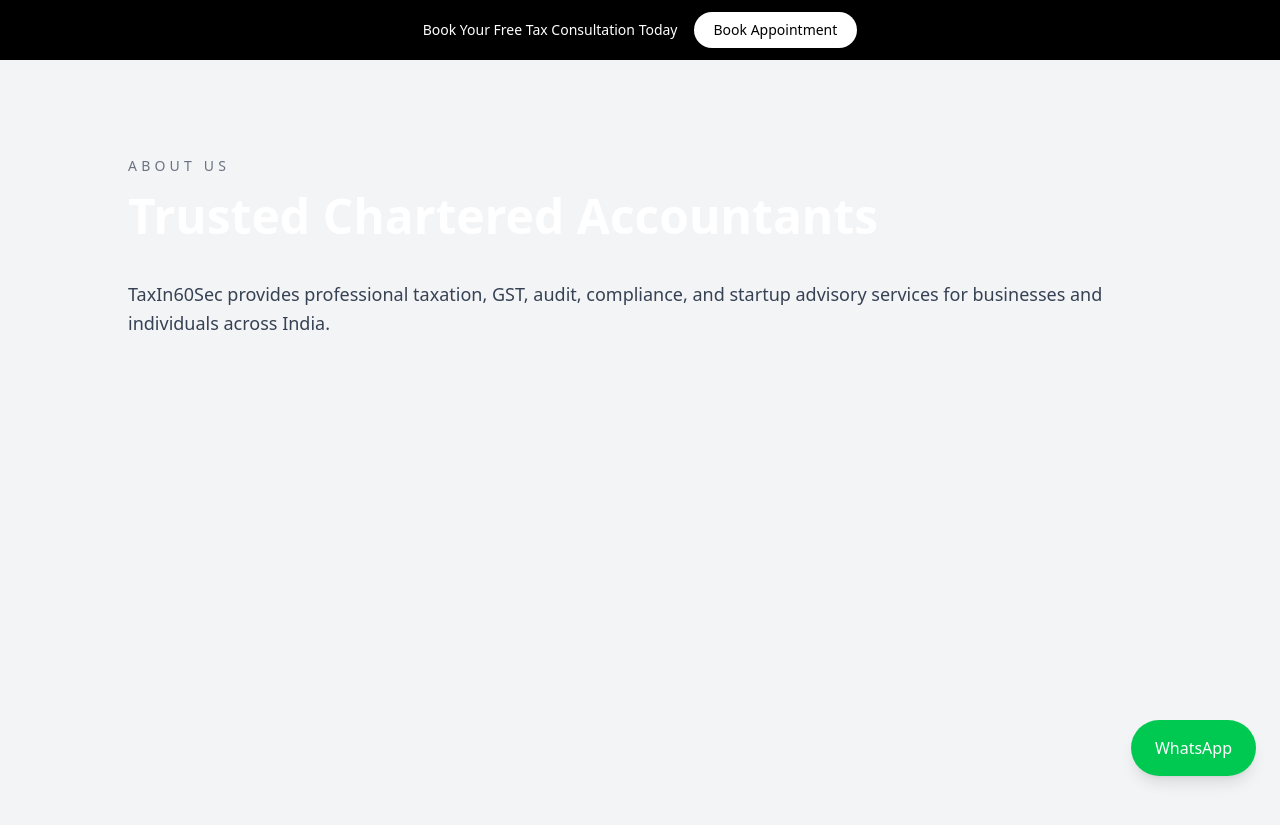
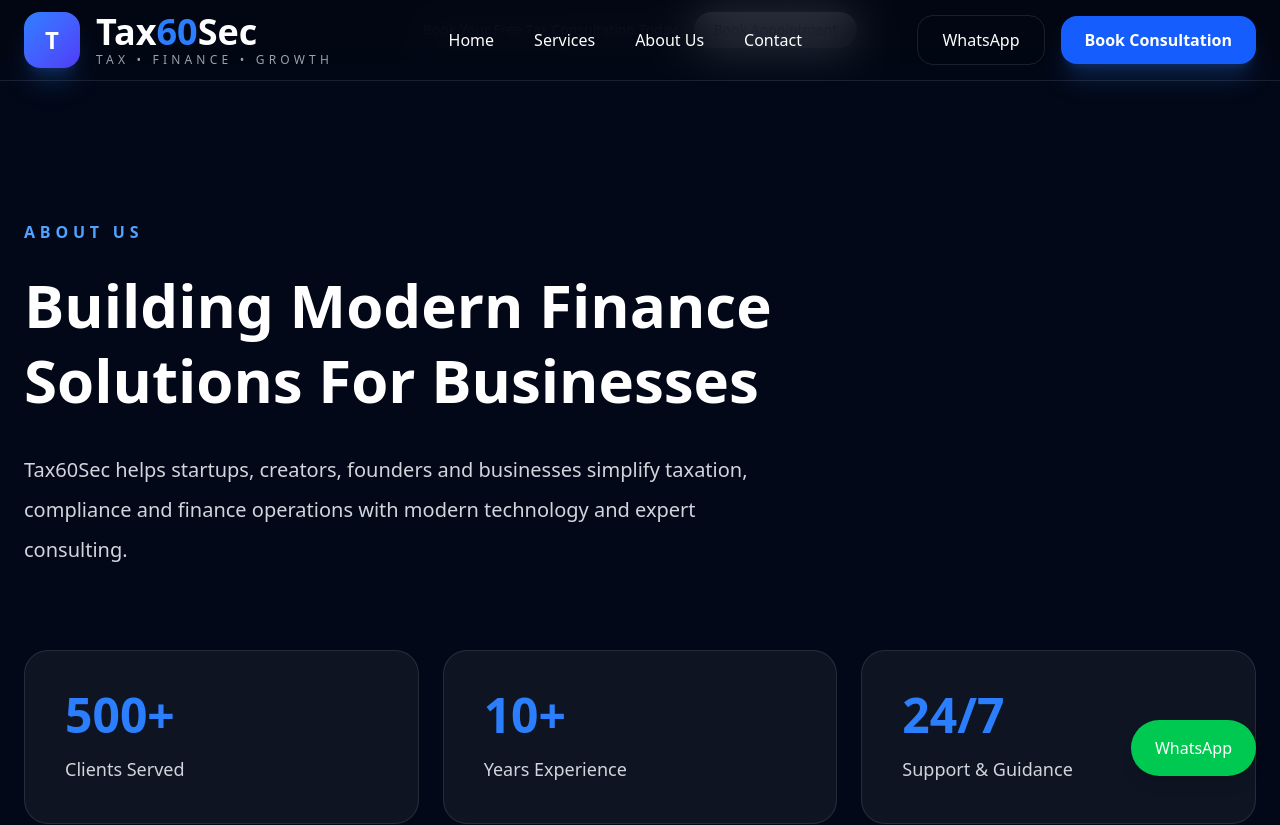
Before and after one commit to nithinreddyavula/taxin60sec, a Next.js app: page /about in a window 1280 px wide. Shown: the top 825 px of the page. Built offline with nearby package versions, Linux system fonts and the light colour scheme.

Commit message:
add smooth navigation

```diff
--- a/app/about/page.tsx
+++ b/app/about/page.tsx
@@ -1,29 +1,82 @@
-export const metadata = {
-  title: "About",
-};
+import Navbar from "@/components/Navbar";
+import Footer from "@/components/Footer";
+
 export default function AboutPage() {
 
   return (
-    <div className="min-h-screen bg-gray-100 py-24 px-6">
 
-      <div className="max-w-5xl mx-auto">
+    <main className="bg-[#020817] text-white min-h-screen">
 
-        <p className="uppercase tracking-[0.3em] text-sm text-gray-500 mb-4">
+      <Navbar />
+
+      <section className="pt-40 pb-24">
+
+        <div className="max-w-7xl mx-auto px-6">
+
+          <p className="text-blue-400 uppercase tracking-[0.3em] font-semibold">
+
             About Us
+
           </p>
 
-        <h1 className="text-5xl font-bold mb-10">
-          Trusted Chartered Accountants
+          <h1 className="mt-6 text-6xl font-bold leading-tight">
+
+            Building Modern Finance
+            <br />
+            Solutions For Businesses
+
           </h1>
 
-        <p className="text-lg text-gray-700 leading-relaxed">
-          TaxIn60Sec provides professional taxation, GST,
-          audit, compliance, and startup advisory services
-          for businesses and individuals across India.
+          <p className="mt-8 max-w-3xl text-xl text-gray-300 leading-10">
+
+            Tax60Sec helps startups, creators,
+            founders and businesses simplify taxation,
+            compliance and finance operations with modern technology
+            and expert consulting.
+
+          </p>
+
+          <div className="grid md:grid-cols-3 gap-6 mt-20">
+
+            {
+              [
+                ["500+", "Clients Served"],
+                ["10+", "Years Experience"],
+                ["24/7", "Support & Guidance"],
+              ].map((item, i) => (
+
+                <div
+                  key={i}
+                  className="bg-white/5 border border-white/10 rounded-3xl p-10"
+                >
+
+                  <h2 className="text-5xl font-bold text-blue-500">
+
+                    {item[0]}
+
+                  </h2>
+
+                  <p className="mt-4 text-gray-300 text-lg">
+
+                    {item[1]}
+
                   </p>
 
                 </div>
 
+              ))
+            }
+
           </div>
+
+        </div>
+
+      </section>
+
+      <Footer />
+
+    </main>
+
   );
+
 }
--- a/app/contact/page.tsx
+++ b/app/contact/page.tsx
@@ -1,9 +1,25 @@
+import Navbar from "@/components/Navbar";
+import Footer from "@/components/Footer";
 import Contact from "@/sections/Contact";
-import ContactInfo from "@/sections/ContactInfo";
-export const metadata = {
-  title: "Contact",
-};
+
 export default function ContactPage() {
-  <ContactInfo />
-  return <Contact />;
+
+  return (
+
+    <main className="bg-[#020817] min-h-screen text-white">
+
+      <Navbar />
+
+      <div className="pt-24">
+
+        <Contact />
+
+      </div>
+
+      <Footer />
+
+    </main>
+
+  );
+
 }
--- a/app/services/page.tsx
+++ b/app/services/page.tsx
@@ -1,55 +1,81 @@
-export const metadata = {
-  title: "Services",
-};
+import Navbar from "@/components/Navbar";
+import Footer from "@/components/Footer";
+
 export default function ServicesPage() {
 
   const services = [
-    "GST Filing",
+    "GST Registration & Filing",
     "Income Tax Filing",
-    "Business Registration",
+    "TDS Compliance",
+    "Startup Registration",
+    "Virtual CFO",
     "ROC Compliance",
     "Audit & Assurance",
-    "Startup Consulting",
+    "Business Advisory",
   ];
 
   return (
-    <div className="min-h-screen bg-gray-100 py-24 px-6">
 
-      <div className="max-w-6xl mx-auto">
+    <main className="bg-[#020817] text-white min-h-screen">
 
-        <p className="uppercase tracking-[0.3em] text-sm text-gray-500 mb-4">
-          Our Services
+      <Navbar />
+
+      <section className="pt-40 pb-24">
+
+        <div className="max-w-7xl mx-auto px-6">
+
+          <p className="text-blue-400 uppercase tracking-[0.3em] font-semibold">
+
+            Services
+
           </p>
 
-        <h1 className="text-5xl font-bold mb-16">
-          Professional Tax & Compliance Services
+          <h1 className="mt-6 text-6xl font-bold">
+
+            Complete Finance &
+            <br />
+            Tax Solutions
+
           </h1>
 
-        <div className="grid md:grid-cols-2 lg:grid-cols-3 gap-8">
+          <div className="grid md:grid-cols-2 lg:grid-cols-4 gap-6 mt-20">
 
-          {services.map((service) => (
+            {
+              services.map((service, i) => (
 
                 <div
-              key={service}
-              className="bg-white p-10 rounded-[30px] shadow hover:shadow-xl transition"
+                  key={i}
+                  className="bg-white/5 border border-white/10 rounded-3xl p-8 hover:border-blue-500/40 transition"
                 >
 
-              <h2 className="text-2xl font-semibold">
+                  <h3 className="text-2xl font-bold">
+
                     {service}
-              </h2>
 
-              <p className="text-gray-600 mt-4 leading-relaxed">
-                Expert support and end-to-end assistance for {service.toLowerCase()}.
+                  </h3>
+
+                  <p className="mt-4 text-gray-400 leading-8">
+
+                    Professional consulting and compliance support
+                    for modern businesses.
+
                   </p>
 
                 </div>
 
-          ))}
+              ))
+            }
 
           </div>
 
         </div>
 
-    </div>
+      </section>
+
+      <Footer />
+
+    </main>
+
   );
+
 }
--- a/components/Navbar.tsx
+++ b/components/Navbar.tsx
@@ -6,135 +6,92 @@
 
   return (
 
-    <nav className="fixed top-0 left-0 w-full z-[999] backdrop-blur-xl bg-[#020817]/80 border-b border-white/10">
+    <header className="fixed top-0 left-0 w-full z-50 border-b border-white/10 bg-[#020817]/80 backdrop-blur-xl">
 
-      <div className="max-w-7xl mx-auto px-6">
+      <div className="max-w-7xl mx-auto px-4 sm:px-6">
 
-        <div className="flex items-center justify-between h-24">
+        <div className="h-20 flex items-center justify-between">
 
+          {/* LOGO */}
+          <Link
+            href="/"
+            className="flex items-center gap-4"
+          >
 
- {/* LOGO */}
-<Link
-  href="/"
-  className="group cursor-pointer"
->
+            <div className="w-14 h-14 rounded-2xl bg-gradient-to-br from-blue-500 to-indigo-600 flex items-center justify-center text-2xl font-bold shadow-xl shadow-blue-500/20">
 
-  <div className="flex items-center gap-4">
+              T
 
-    {/* PREMIUM ICON */}
-    <div className="relative">
+            </div>
 
-      {/* GLOW */}
-      <div className="absolute inset-0 bg-blue-500 blur-2xl opacity-40 rounded-2xl group-hover:opacity-70 transition duration-500" />
+            <div>
 
-      {/* ICON BOX */}
-      <div className="relative w-16 h-16 rounded-2xl bg-gradient-to-br from-blue-500 via-blue-600 to-indigo-700 flex items-center justify-center border border-white/10 shadow-2xl shadow-blue-500/30 overflow-hidden">
+              <h2 className="text-4xl font-bold text-white">
 
-        {/* INNER DESIGN */}
-        <div className="absolute inset-0 opacity-20">
+                Tax<span className="text-blue-500">60</span>Sec
 
-          <div className="absolute top-2 left-2 w-6 h-6 border border-white/30 rounded-full" />
+              </h2>
 
-          <div className="absolute bottom-2 right-2 w-4 h-4 bg-white/20 rounded-full" />
+              <p className="text-xs tracking-[0.35em] text-gray-400 uppercase">
 
-        </div>
+                Tax • Finance • Growth
 
-        {/* TEXT */}
-        <span className="text-white font-extrabold text-2xl tracking-tight">
+              </p>
 
-          T
+            </div>
 
-        </span>
+          </Link>
 
-      </div>
+          {/* NAV LINKS */}
+          <nav className="hidden md:flex items-center gap-10 text-white font-medium">
 
-    </div>
+            <Link href="/" className="hover:text-blue-400 transition">
 
-    {/* BRAND */}
-    <div>
+              Home
 
-      <h1 className="text-4xl font-extrabold tracking-tight leading-none">
-
-        <span className="text-white">
-          Tax
-        </span>
-
-        <span className="text-blue-500">
-          60
-        </span>
-
-        <span className="text-white">
-          Sec
-        </span>
-
-      </h1>
-
-      <p className="mt-1 text-[11px] tracking-[0.45em] uppercase text-gray-400 font-medium">
-
-        Tax • Finance • Growth
-
-      </p>
-
-    </div>
-
-  </div>
-
-</Link>
-
-          {/* MENU */}
-          <div className="hidden md:flex items-center gap-12 text-white font-medium">
-
-            <Link
-              href="/"
-              className="hover:text-blue-400 transition"
-            >
-              Home
             </Link>
 
-            <Link
-              href="/services"
-              className="hover:text-blue-400 transition"
-            >
+            <Link href="/services" className="hover:text-blue-400 transition">
+
               Services
+
             </Link>
 
-            <Link
-              href="/about"
-              className="hover:text-blue-400 transition"
-            >
+            <Link href="/about" className="hover:text-blue-400 transition">
+
               About Us
+
             </Link>
 
-            <Link
-              href="/contact"
-              className="hover:text-blue-400 transition"
-            >
+            <Link href="/contact" className="hover:text-blue-400 transition">
+
               Contact
+
             </Link>
 
-          </div>
+          </nav>
 
           {/* BUTTONS */}
-          <div className="hidden md:flex items-center gap-5">
+          <div className="hidden md:flex items-center gap-4">
 
             <a
               href="https://wa.me/917013734079"
               target="_blank"
-              className="px-8 py-4 rounded-2xl border border-white/10 text-white hover:bg-white/10 transition"
+              className="px-6 py-3 rounded-2xl border border-white/10 text-white font-medium hover:bg-white/10 transition"
             >
 
               WhatsApp
 
             </a>
 
-            <a
-              href="#contact"
-              className="px-8 py-4 rounded-2xl bg-blue-600 hover:bg-blue-500 transition text-white font-semibold shadow-2xl shadow-blue-500/20"
+            <Link
+              href="/contact"
+              className="px-6 py-3 rounded-2xl bg-blue-600 hover:bg-blue-500 transition text-white font-semibold shadow-xl shadow-blue-500/20"
             >
 
               Book Consultation
 
-            </a>
+            </Link>
 
           </div>
 
@@ -142,7 +99,8 @@
 
       </div>
 
-    </nav>
+    </header>
 
   );
+
 }
```
Lines whose indentation alone changed are shown as unchanged.
